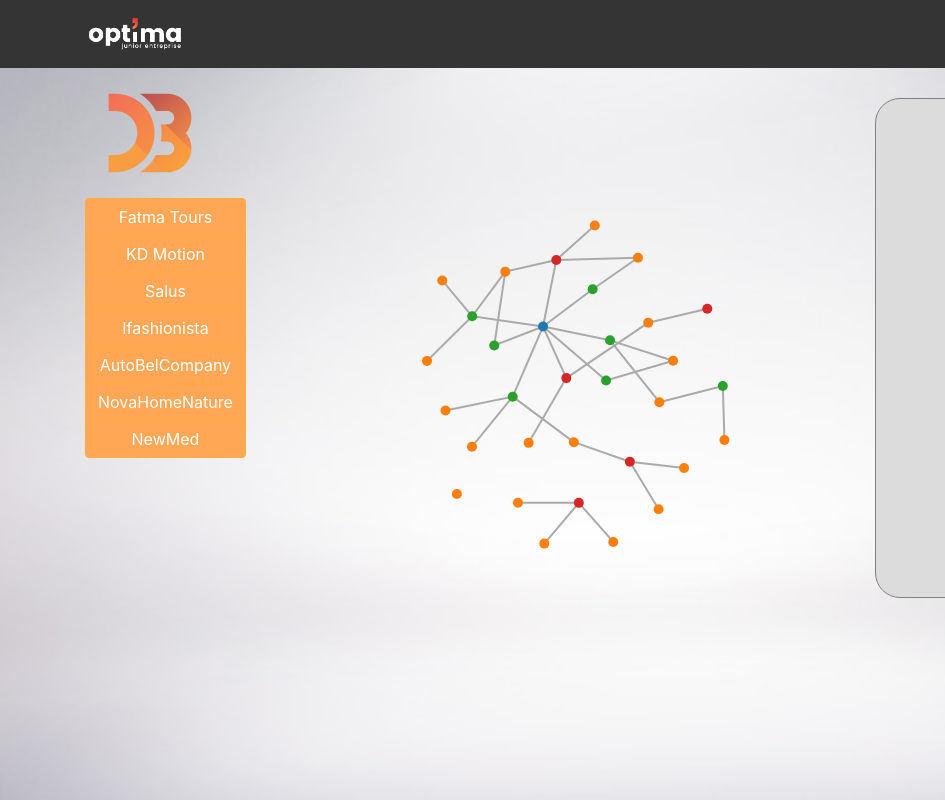
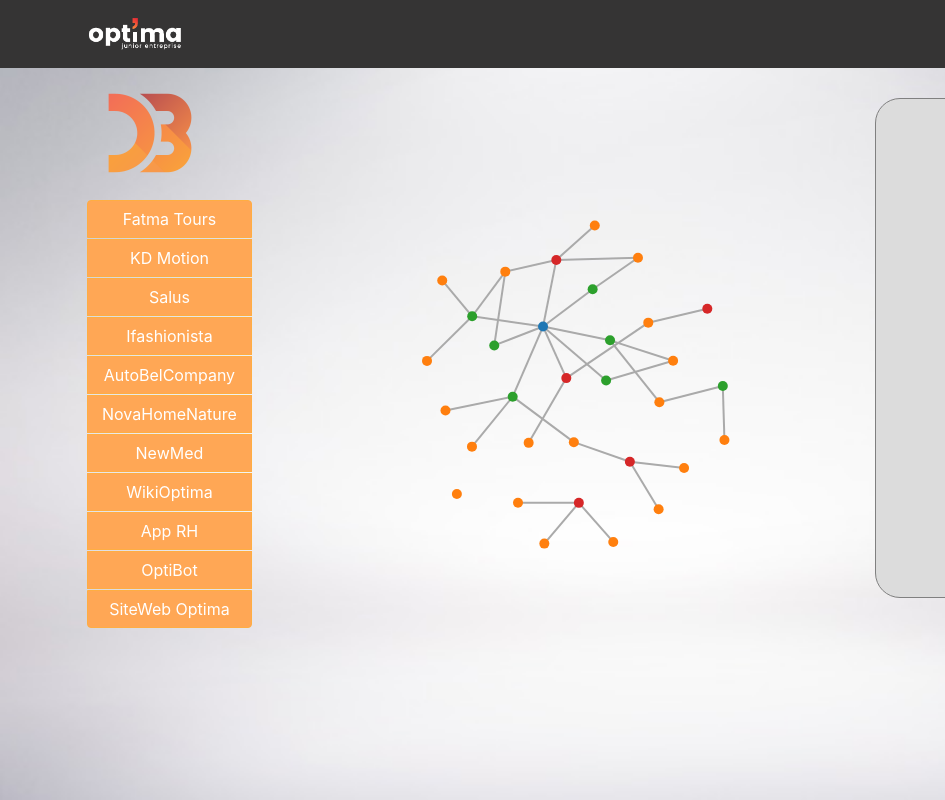
Before and after one commit to jelelfliss/Optivisualization, a plain HTML site: page index.html in a window 1280 px wide. Shown: the full height of the page, 0-945 px from the left. Drawn offline with nearby package versions, Linux system fonts and the light colour scheme; grey boxes are pictures that could not be loaded.

Commit message:
Design Added

```diff
--- a/css/style.css
+++ b/css/style.css
@@ -77,9 +77,21 @@
 .btn{
 	background-color: rgb(255, 167, 85);
 	border-color: rgb(255, 173, 66);
+	margin : 2px;
 }
 
-.btn:hover{
-	background-color: rgb(255, 72, 0);
-	border-color: rgb(255, 123, 0);
+
+
+.extern:hover{
+	background-color: rgb(0, 255, 85);
+	border-color: rgb(0, 255, 42);
 }
+
+.intern:hover{
+	background-color: rgb(255, 8, 0);
+	border-color: rgb(236, 57, 51);
+}
+
+.btn:focus{
+	background-color: red;
+}
--- a/index.html
+++ b/index.html
@@ -2,7 +2,8 @@
 <meta charset="utf-8">
 <script src="https://d3js.org/d3.v5.min.js"></script>
 
-<link rel="stylesheet" href="https://stackpath.bootstrapcdn.com/bootstrap/4.3.1/css/bootstrap.min.css" integrity="sha384-ggOyR0iXCbMQv3Xipma34MD+dH/1fQ784/j6cY/iJTQUOhcWr7x9JvoRxT2MZw1T" crossorigin="anonymous">
+<link rel="stylesheet" href="https://stackpath.bootstrapcdn.com/bootstrap/4.3.1/css/bootstrap.min.css"
+  integrity="sha384-ggOyR0iXCbMQv3Xipma34MD+dH/1fQ784/j6cY/iJTQUOhcWr7x9JvoRxT2MZw1T" crossorigin="anonymous">
 <!-- JQUERY CSS -->
 <link rel="stylesheet" href="./css/jquery-ui.min.css">
 <link rel="stylesheet" href="./css/jquery-ui.structure.min.css">
@@ -20,17 +21,25 @@
     <div class="row">
       <div class="col-2">
         <div class="d3-logo">
-            <img class="logo" src="assets/d3.png">
+          <a href="https://d3js.org/"><img class="logo" src="assets/d3.png" ></a>
         </div>
 
+        <div class="projects">
           <div class="btn-group-vertical">
-          <div class="btn btn-primary">Fatma Tours</div>
-          <div class="btn btn-primary">KD Motion</div>
-          <div class="btn btn-primary">Salus</div>
-          <div class="btn btn-primary">Ifashionista</div>
-          <div class="btn btn-primary">AutoBelCompany</div>
-          <div class="btn btn-primary">NovaHomeNature</div>
-          <div class="btn btn-primary">NewMed</div>
+            <div class="btn btn-primary extern">Fatma Tours</div>
+            <div class="btn btn-primary extern">KD Motion</div>
+            <div class="btn btn-primary extern">Salus</div>
+            <div class="btn btn-primary extern">Ifashionista</div>
+            <div class="btn btn-primary extern">AutoBelCompany</div>
+            <div class="btn btn-primary extern">NovaHomeNature</div>
+            <div class="btn btn-primary extern">NewMed</div>
+            <div class="btn btn-primary intern">WikiOptima</div>
+            <div class="btn btn-primary intern">App RH</div>
+            <div class="btn btn-primary intern">OptiBot</div>
+            <div class="btn btn-primary intern">SiteWeb Optima</div>
+
+
+          </div>
 
         </div>
       </div>
```
Lines whose indentation alone changed are shown as unchanged.
